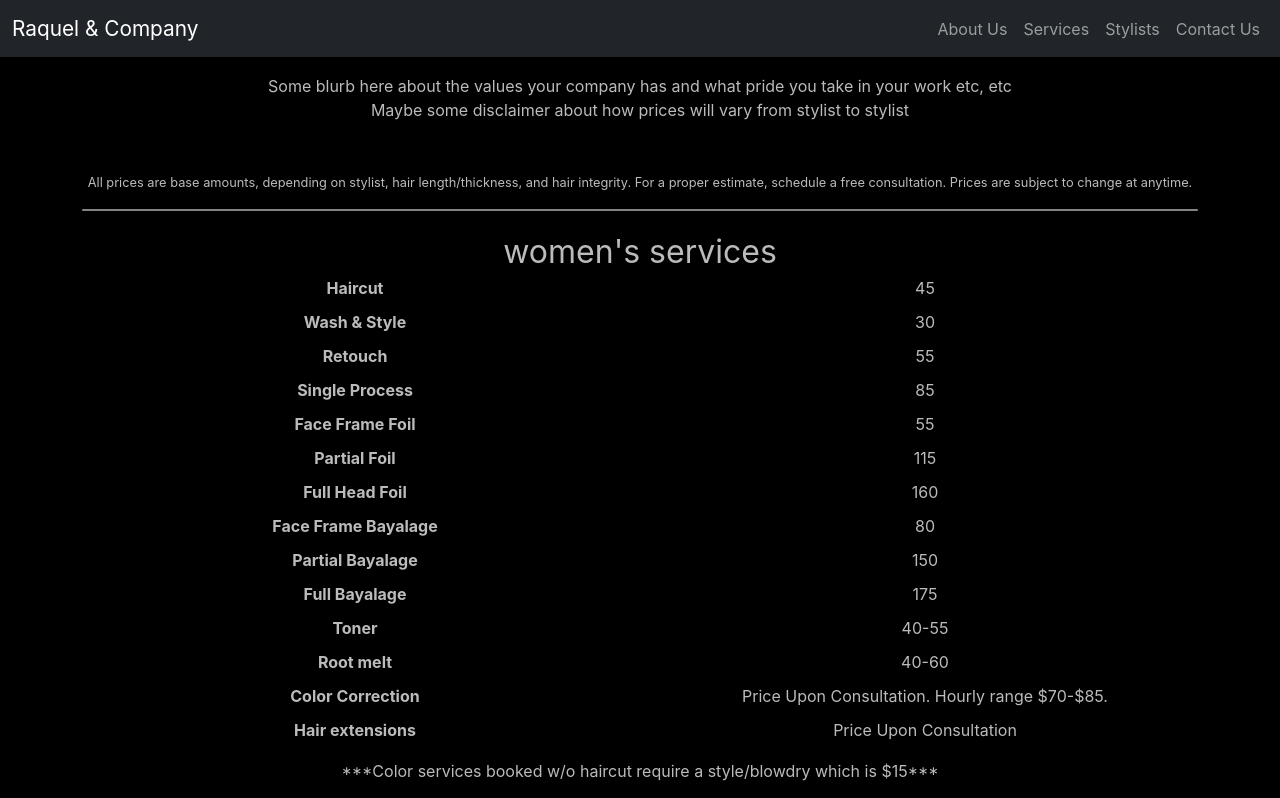
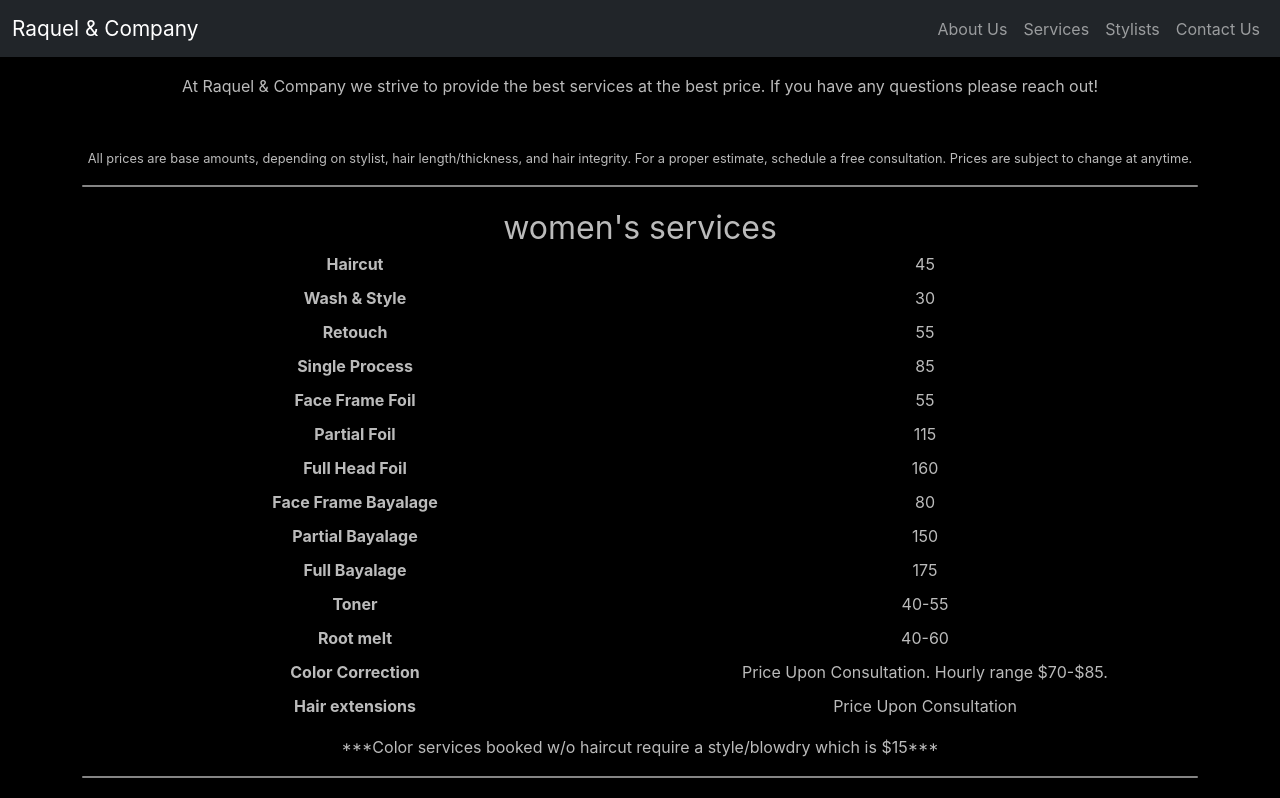
Before and after one commit to KevinCamacho/randco, a React (Create React App) app: page /services in a window 1280 px wide. Shown: the top 798 px of the page. Built offline with nearby package versions, Linux system fonts and the light colour scheme.

Commit message:
changed the text at top of service page

```diff
--- a/src/components/ServicesPage/ServicesPage.js
+++ b/src/components/ServicesPage/ServicesPage.js
@@ -9,8 +9,7 @@
     return (
         <Container fluid="md" className="route-root" style={{ textAlign: 'center' }}>
             <Row>
-                <div>Some blurb here about the values your company has and what pride you take in your work etc, etc</div>
-                <div>Maybe some disclaimer about how prices will vary from stylist to stylist</div>
+                <div>At Raquel {'&'} Company we strive to provide the best services at the best price. If you have any questions please reach out!</div>
             </Row>
             <Row>
                 <div className="price-disclaimer">All prices are base amounts, depending on stylist, hair
```
